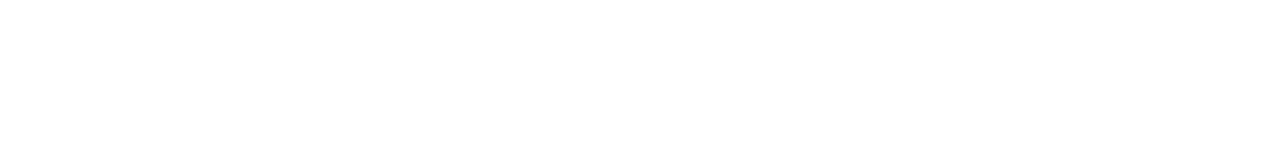
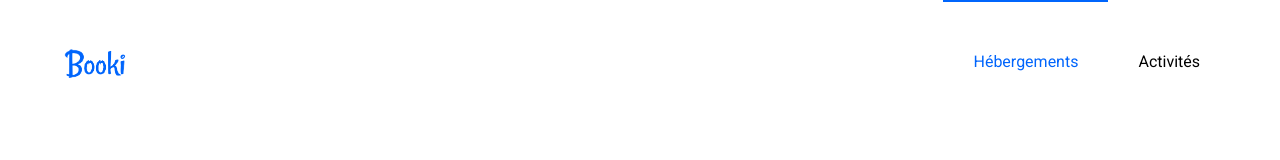
Before and after one commit to Josaiph/Booki, a plain HTML site: page index.html in a window 1280 px wide. Drawn offline with Linux system fonts and the light colour scheme; files that its build step writes are made by us from their sources.

Commit message:
Implémentation HTML du header

```diff
--- a/CSS/desktop_resolution.css
+++ b/CSS/desktop_resolution.css
@@ -3,3 +3,78 @@
     box-sizing: border-box;
     /* box-sizing est appliqué à tous les éléments */
 }
+
+body, ul
+{
+    margin:0px;
+}
+
+#container
+{
+    width: 100%;
+    padding: 0 40px;
+    font-family: "roboto", arial, sans serif;
+}
+
+.blue
+{
+    color:#0065FC;
+}
+
+.light_blue
+{
+    color:#DEEBFF;
+}
+
+.grey
+{
+    color:#F2F2F2;
+}
+
+
+/* Header */
+
+header
+{
+    display:flex;
+    flex-direction: row;
+    justify-content: space-between;
+    align-items: flex-end;
+    padding: 0 10px;
+}
+
+#logo
+{
+    width:auto;
+    height:45px;
+}
+
+nav ul
+{
+    display: flex;
+    flex-direction: row;
+    list-style: none;
+    padding: 0px;
+}
+
+nav ul li
+{
+    padding: 50px 30px 15px 30px;
+    border-top: 2px solid white;
+}
+
+nav ul li.active
+{
+    border-top: 2px solid #0065FC;
+}
+
+nav ul li a
+{
+    text-decoration: none;
+    color: black;
+}
+
+nav ul li a.active
+{
+    color: #0065FC;
+}
--- a/CSS/mobile_resolution.css
+++ b/CSS/mobile_resolution.css
@@ -0,0 +1,43 @@
+
+#container
+{
+    padding:0px;
+}
+
+header
+{
+    flex-direction: column;
+    justify-content: center;
+    align-items: center;
+    padding:0px;
+}
+
+#logo
+{
+    margin-top:20px;
+}
+
+nav
+{
+    width: 100%;
+}
+
+ul
+{
+    width: 100%;
+}
+
+nav ul li
+{
+    width:50%;
+    text-align: center;
+    padding: 30px 0px 25px 0px;
+    border-top: none;
+    border-bottom: 3px solid #F2F2F2;
+}
+
+nav ul li.active
+{
+    border-top: none;
+    border-bottom: 3px solid #0065FC;
+}
--- a/index.html
+++ b/index.html
@@ -4,8 +4,8 @@
         <meta charset="utf-8"/>
         <meta name="viewport" content="width=device-width" />
         <link rel="stylesheet" href="CSS/desktop_resolution.css"/>
-        <link rel="stylesheet" media="all and (max-width: 992px)" href="tablette_resolution.css" /> <!-- Pour ceux qui ont une résolution inférieure à 992px -->
-        <link rel="stylesheet" media="all and (max-width: 768px)" href="mobile_resolution.css" /> <!-- Pour tous les mobiles -->
+        <link rel="stylesheet" media="all and (max-width: 992px)" href="CSS/tablette_resolution.css" /> <!-- Pour ceux qui ont une résolution inférieure à 992px -->
+        <link rel="stylesheet" media="all and (max-width: 768px)" href="CSS/mobile_resolution.css" /> <!-- Pour tous les mobiles -->
         <!-- Importation des polices -->
         <link rel="preconnect" href="https://fonts.googleapis.com">
         <link rel="preconnect" href="https://fonts.gstatic.com" crossorigin>
@@ -16,7 +16,25 @@
         <!-- Fin d'importation des icônes -->
     </head>
     <body>
-
+        <div id="container">
+            <header>
+                <img
+                id="logo"
+                srcset="Images/logo/Booki.png 191w, Images/logo/Booki@3x.png 285w"
+                size ="(max-width: 768px) 191px, 285px"
+                alt="logo Booki"/>
+                <nav>
+                    <ul>
+                        <li class="active">
+                            <a href="#" class="active">Hébergements</a>
+                        </li>
+                        <li>
+                            <a href="#">Activités</a>
+                        </li>
+                    </ul>
+                </nav>
+            </header>
+        </div>
     </body>
     <footer>
 
```
